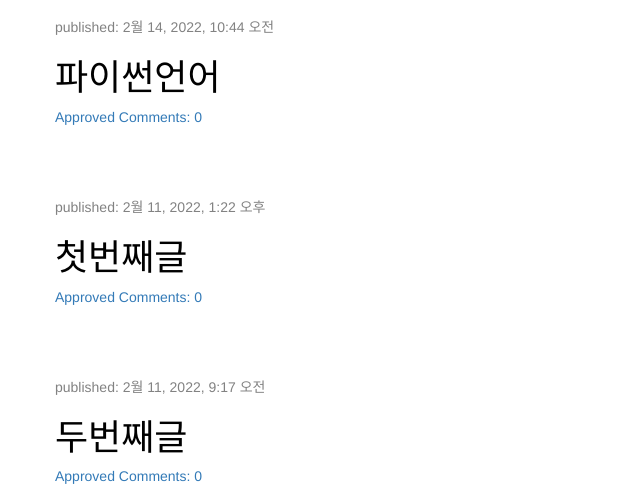
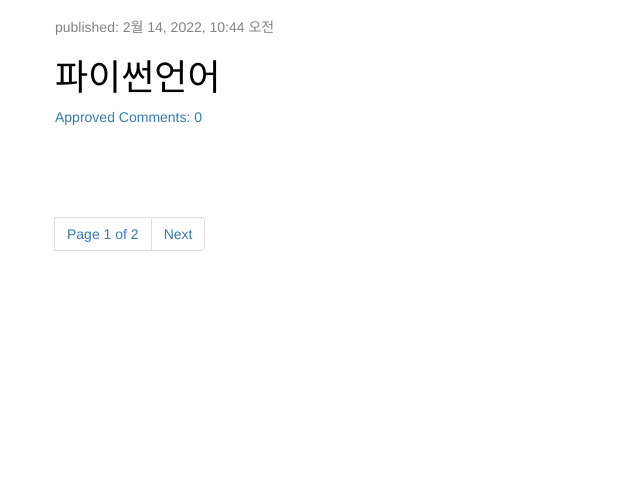
Before and after one commit to SeoultechTools20/Django_Practice_Blog, a Django app: page /blog/ in a window 1280 px wide. Shown: the part 306-797 px from the top of the page, without its empty margins (0-640 px from the left). After the commit the page ends 557 px from the top, so only its background shows below. Run offline with Django 3.2, Linux system fonts and the light colour scheme; data comes from the database, SQL or seed files in the repository; some libraries are stand-ins or nearby versions.

Commit message:
page number, rest_framework

```diff
--- a/blog/admin.py
+++ b/blog/admin.py
@@ -2,5 +2,7 @@
 
 from .models import Post, Comment
 
+# Post Model
 admin.site.register(Post)
+# Comment Model
 admin.site.register(Comment)
--- a/blog/templates/blog/base.html
+++ b/blog/templates/blog/base.html
@@ -29,7 +29,7 @@
             <p class="top-menu">Hello {{ user.username }}
                 <small>
                     (<a href="" onclick="logout()">Logout</a>)
-                < /small>
+                </small>
             </p>
         {% else %}
             <a href="{% url 'login' %}" class="top-menu">
--- /dev/null
+++ b/blog/templates/blog/pagination.html
@@ -0,0 +1,17 @@
+<nav aria-label="Page navigation example" >
+    <ul class="pagination">
+        <li class="page-item">
+            {% if page.has_previous %}
+                <a class="page-link" href="?page={{page.previous_page_number}}">Previous</a>
+            {% endif %}
+        </li>
+        <li class="page-item">
+            <a class="page-link">Page {{page.number}} of {{page.paginator.num_pages}}</a>
+        </li>
+        <li class="page-item">
+            {% if page.has_next %}
+                <a class="page-link" href="?page={{page.next_page_number}}">Next</a>
+            {% endif %}
+        </li>
+    </ul>
+</nav>
--- a/blog/templates/blog/post_list.html
+++ b/blog/templates/blog/post_list.html
@@ -13,5 +13,7 @@
         <p>Blog(글)이 없습니다.</p>
     {% endfor %}
 
+    {% include 'blog/pagination.html' with page=post_list %}
+
 
 {% endblock %}
--- a/blog/urls.py
+++ b/blog/urls.py
@@ -1,5 +1,12 @@
-from django.urls import path
+from django.urls import path, include
+from rest_framework import routers
+
 from . import views
+from . import viewsets
+
+router = routers.DefaultRouter()
+router.register(r'posts', viewsets.PostViewSet)
+router.register(r'comments', viewsets.CommentViewSet)
 
 urlpatterns = [
     # http://localhost:8000/blog
@@ -13,9 +20,14 @@
     # http://localhost:8000/blog/post/1/remove
     path('post/<int:pk>/remove/', views.post_remove, name='post_remove'),
     # http://localhost:8000/blog/post/1/comment
-    path('post/<int:pk>/comment', views.add_comment_to_post, name='add_comment_to_post'),
-    # http://localhost:8000/blog/post/2/approve
+    path('post/<int:pk>/comment/', views.add_comment_to_post, name='add_comment_to_post'),
+    # http://localhost:8000/blog/comment/2/approve
     path('comment/<int:pk>/approve/', views.comment_approve, name='comment_approve'),
-    # http://localhost:8000/blog/post/2/remove
+    # http://localhost:8000/blog/comment/2/remove
     path('comment/<int:pk>/remove/', views.comment_remove, name='comment_remove'),
+
+    path('', include(router.urls)),
+    # path('api-auth/', include('rest_framework.urls', namespace='rest_framework'))
+    # Token 발행요청 http://localhost:8000/blog/api/login
+    path('api/login/', views.login, name='login')
 ]
--- a/blog/views.py
+++ b/blog/views.py
@@ -1,8 +1,16 @@
+from django.contrib.auth import authenticate
 from django.contrib.auth.decorators import login_required
 from django.http import HttpResponse
 from django.shortcuts import render, get_object_or_404, redirect
 from django.utils import timezone
-from django.contrib import messages
+from django.core.paginator import Paginator, PageNotAnInteger, EmptyPage
+
+from rest_framework.authtoken.models import Token
+from rest_framework.decorators import api_view, permission_classes
+from rest_framework.permissions import AllowAny
+from rest_framework.response import Response
+from rest_framework.status import HTTP_400_BAD_REQUEST, HTTP_404_NOT_FOUND, HTTP_200_OK
+
 
 from .models import Post, Comment
 from .forms import CommentModelForm, PostModelForm, PostForm
@@ -113,9 +121,27 @@
     post = get_object_or_404(Post, pk=pk)
     return render(request, 'blog/post_detail.html', {'post_key': post})
 
+# 글목록 Pagination
+def post_list(request):
+    post_queryset = Post.objects.filter(published_date__lte=timezone.now()).order_by('-published_date')
+    # Paginator 객체생성
+    paginator = Paginator(post_queryset, 2)
+
+    try:
+        # page number(페이지번호)를 화면에서 쿼리스트링으로 전달받는다
+        page_number = request.GET.get('page')
+        # 전달받은 페이지번호로 Page객체생성
+        page = paginator.page(page_number)
+    except PageNotAnInteger:
+        page = paginator.page(1)
+    except EmptyPage:
+        page = paginator.page(paginator.num_pages)
+
+    return render(request, 'blog/post_list.html', {'post_list': page})
+
 # Views 내에 선언된 함수로 인자로 HttpRequest 라는 객체를 Django가 전달해준다.
 # 글목록
-def post_list(request):
+def post_list_first(request):
     my_name = '장고웹프레임워크'
     http_method = request.method
 
@@ -129,3 +155,27 @@
     # return render(request, 'blog/post_list.html')
     posts = Post.objects.filter(published_date__lte=timezone.now()).order_by('-published_date')
     return render(request, 'blog/post_list.html', {'post_list': posts})
+
+
+# token 발행하는 로그인
+@api_view(['POST'])
+@permission_classes((AllowAny,))
+def login(request):
+    username = request.GET.get('username')
+    password = request.GET.get('password')
+    print(username)
+    print(password)
+    if username is None or password is None:
+        return Response({'error': 'Please provide both username and password'}, status=HTTP_400_BAD_REQUEST)
+
+    # 여기서 authenticate로 유저 validate
+    user = authenticate(username=username, password=password)
+    print('>>>> user ', user)
+
+    if not user:
+        return Response({'error': 'Invalid credentials'}, status=HTTP_404_NOT_FOUND)
+
+    # user 로 토큰 발행
+    token, _ = Token.objects.get_or_create(user=user)
+
+    return Response({'token': token.key}, status=HTTP_200_OK)
```
Also changed, not shown: blog/serializers.py (added, +14 -0 lines), blog/viewsets.py (added, +17 -0 lines), mydjango/settings.py (+14 -4 lines).
